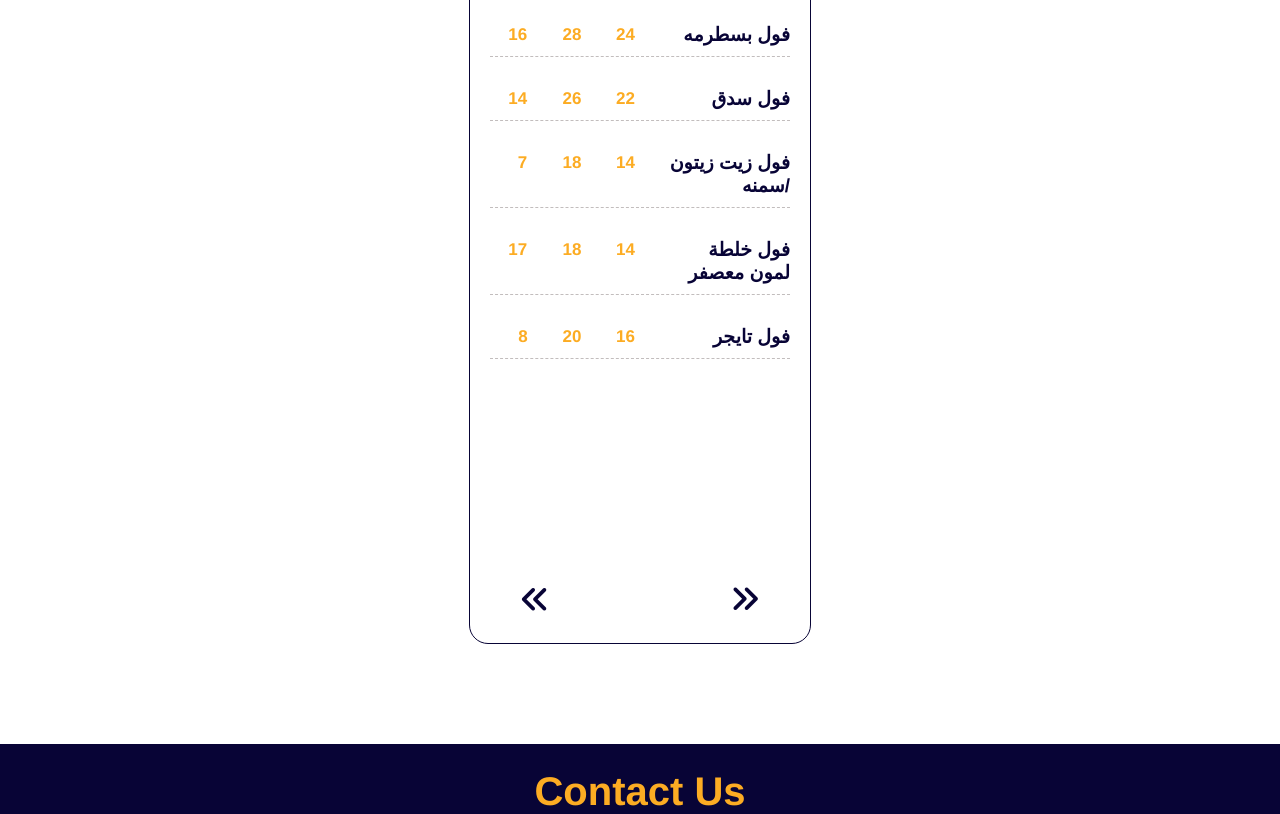
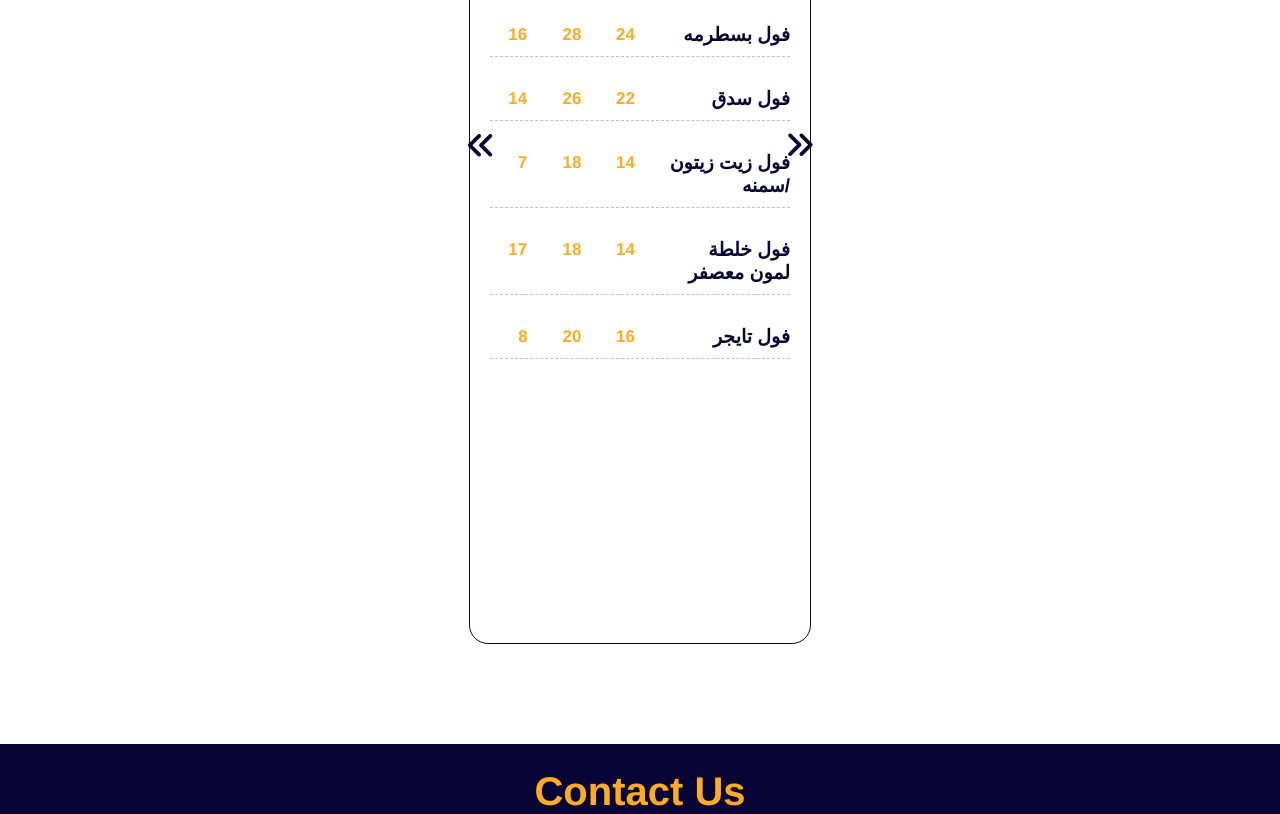
Before and after one commit to Andohm1/menu, a plain HTML site: page index.html in a window 1280 px wide. Shown: the part 2400-3214 px from the top of the page. Drawn offline with Linux system fonts and the light colour scheme.

Commit message:
Update style.css

```diff
--- a/css/style.css
+++ b/css/style.css
@@ -264,23 +264,25 @@ html {
   height: 120vh;
 }
 .btn {
-  position: absolute;
-  bottom: 30px;
-  transition: 00.3s;
+    position: absolute;
+    bottom: 30px;
+    transition: 00.3s;
+    top: 50%;
 }
 .btn:hover {
   color: #fcac23 !important;
 }
 #nextBtn {
-    left: 15%;
+    left: -1%;
     color: #080436;
     font-size: 30px;
-    transform: rotate(180deg);
+    transform: rotate(180deg) translateY(101%);
 }
 #prevBtn {
-  right: 15%;
-  color: #080436;
-  font-size: 30px;
+    right: -1%;
+    color: #080436;
+    font-size: 30px;
+    transform: translateY(-34px);
 }
 /* End Menu */
 /* Start contact_us */
```
